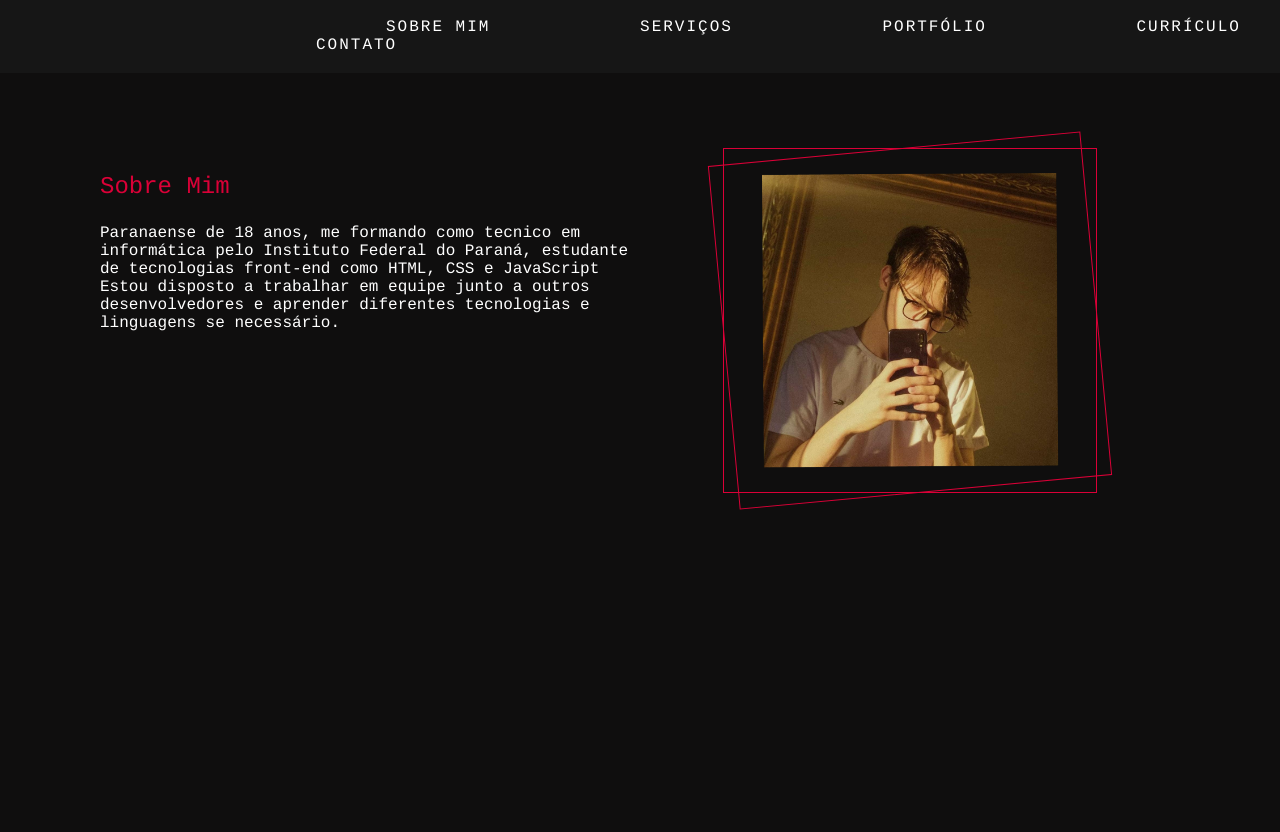
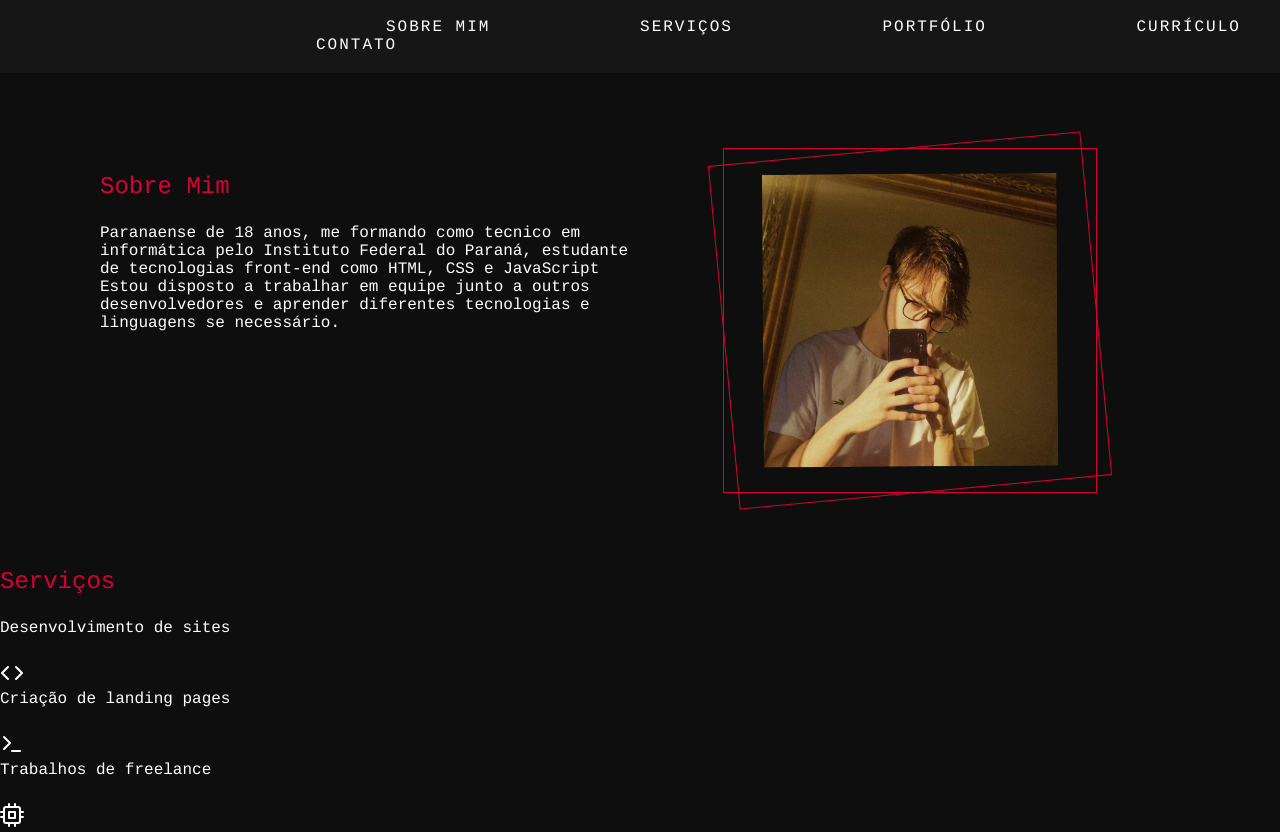
Before and after one commit to Kaue-Dev/projeto-portfolio, a plain HTML site: page index.html in a window 1280 px wide. Shown: the part 737-1569 px from the top of the page. Before the commit the page ends 1305 px from the top, so only its background shows below. Drawn offline with nearby package versions, Linux system fonts and the light colour scheme.

Commit message:
Update index.html

```diff
--- a/index.html
+++ b/index.html
@@ -55,6 +55,15 @@
             </div>
         </section>
 
+        <div class="servicos">
+            <h1 class="nome serv">Serviços</h1>
+            <p class="desc um">Desenvolvimento de sites</p>
+            <i class="code" data-feather="code"></i>
+            <p class="desc dois">Criação de landing pages</p>
+            <i class="terminal" data-feather="terminal"></i>
+            <p class="desc tres">Trabalhos de freelance</p>
+            <i class="cpu" data-feather="cpu"></i>
+        </div>
     </main>
     <script>
         feather.replace()
```
